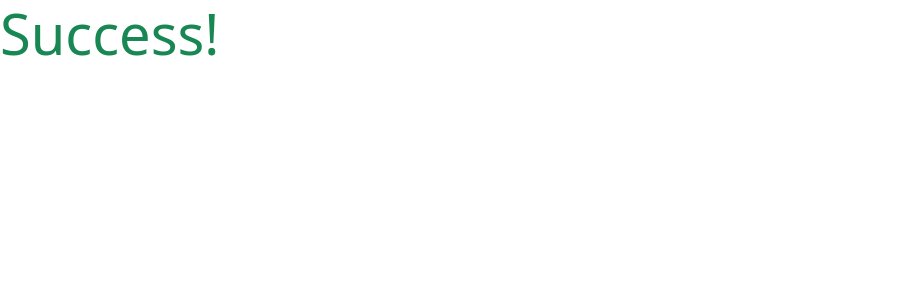
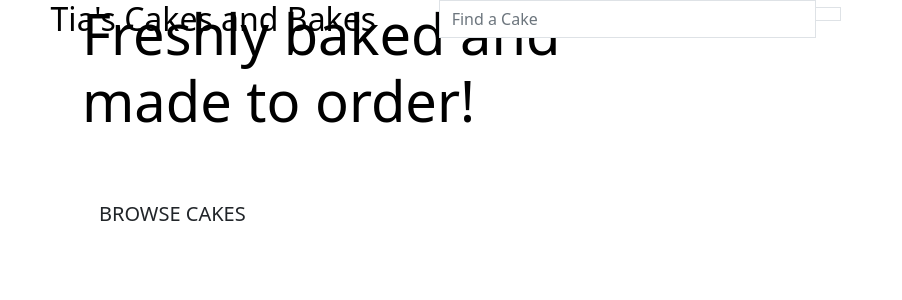
Before and after one commit to Charlie-Walsh/tias-cakes-and-bakes, a Django app: page / in a window 1280 px wide. Shown: the top 300 px of the page, without its empty margins (0-902 px from the left). Run offline with Django 3.2, Linux system fonts and the light colour scheme.

Commit message:
base header partially complete

```diff
--- a/home/templates/home/index.html
+++ b/home/templates/home/index.html
@@ -1,6 +1,27 @@
 {% extends "base.html" %}
 {% load static %}
 
+{% block page_header %}
+    <div class="container header-container">
+        <div class="row">
+            <div class="col"></div>
+        </div>
+    </div>
+{% endblock %}
+
 {% block content %}
-<h1 class="display-4 text-success">Success!</h1>
+<div class="container h-100">
+    <div class="row h-100">
+        <div class="col-7 col-md-6 my-auto">
+            <h1 class="display-4 logo-font text-black">
+                Freshly baked and made to order!
+            </h1>
+            <div class="my-5">
+                <h4>
+                    <a href="" class="shop-now-button btn btn-lg rounded-0 text-uppercase py-3">Browse Cakes</a>
+                </h4>
+            </div>
+        </div>
+    </div>
+</div>
 {% endblock %}
--- a/templates/base.html
+++ b/templates/base.html
@@ -24,10 +24,36 @@
     {% endblock %}
 
     <title>Tia's Cakes and Bakes {% block extra_title %}{% endblock %}</title>
-</head>
+  </head>
   <body>
-    <header class="container-fluid fixed-top"></header>
-
+    <header class="container-fluid fixed-top">
+      <div class="row">
+        <div class="col-12 col-lg-4 my-auto py-1 py-lg-0 text-center text-lg-left">
+          <a href="{% url 'home' %}" class="nav-link main-logo-link">
+            <h2 class="logo-font text-black my-0">Tia's Cakes and Bakes</h2></a>
+        </div>
+        <div class="col-12 col-lg-4 my-auto py-1 py-lg-0">
+          <form method="GET" action="">
+            <div class="input-group w-100">
+                <input class="form-control border border-black rounded-0" type="text" name="q" placeholder="Find a Cake">
+                <div class="input-group-append">
+                    <button class="form-control btn btn-black border border-black rounded-0" type="submit">
+                        <span class="icon">
+                            <i class="fas fa-search"></i>
+                        </span>
+                    </button>
+                </div>
+            </div>
+          </form>
+        </div>
+        <div class="col-12 col-lg-4 my-auto py-1 py-lg-0">
+          <ul class="list-inline list-unstyled text-center text-lg-right my-0">
+            <li class="list-inline-item dropdown"></li>
+            <li class="list list-inline"></li>
+          </ul>
+        </div>
+      </div>
+    </header>
     {% if messages %}
         <div class="message-container"></div>
     {% endif %}
```
